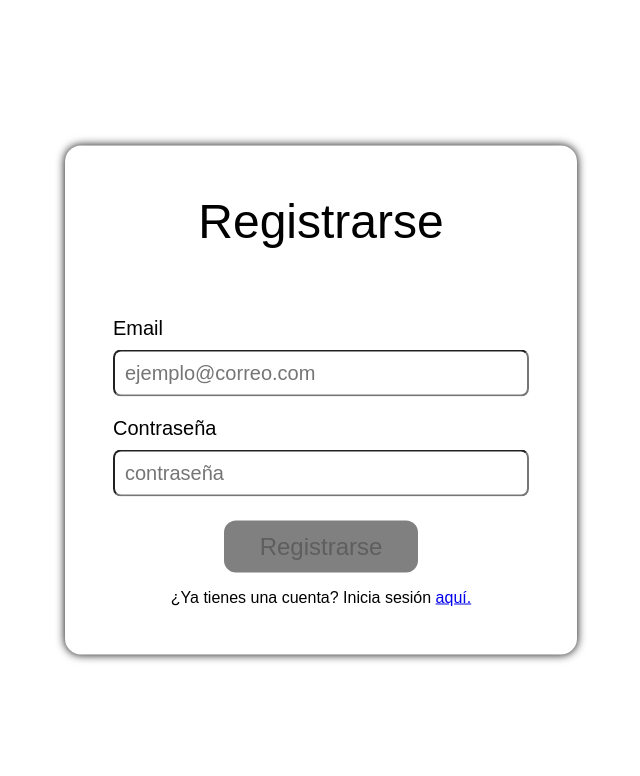
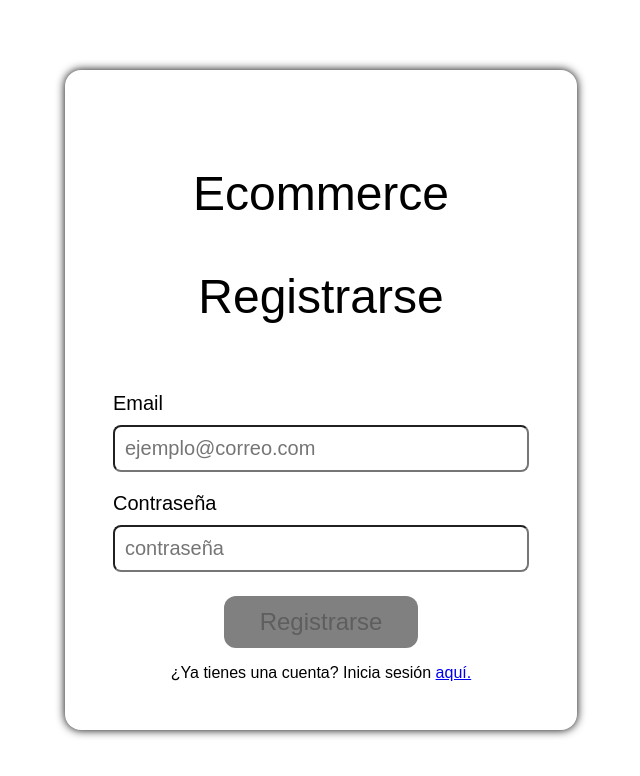
Before and after one commit to PabloCaballero1295/ecommerce, a React (Vite) app: page /signup in a window 1280 px wide. Shown: the top 776 px of the page, without its empty margins (319-959 px from the left). Built offline with nearby package versions, Linux system fonts and the light colour scheme.

Commit message:
Modified login and signup to go back to home with logo

```diff
--- a/src/components/LoginPage/LoginPage.module.css
+++ b/src/components/LoginPage/LoginPage.module.css
@@ -2,6 +2,13 @@
   height: 100vh;
   max-width: 1280px;
   margin: auto;
+}
+
+.logo {
+  cursor: pointer;
+  font-size: 3em;
+  width: fit-content;
+  margin: 1em auto;
 }
 
 .content {
--- a/src/components/LoginPage/LoginPage.tsx
+++ b/src/components/LoginPage/LoginPage.tsx
@@ -60,10 +60,17 @@ export const LoginPage = () => {
     }
   }, [email, password])
 
+  const goToHome = () => {
+    navigate("/")
+  }
+
   return (
     <div className={styles.wrapper}>
       <div className={styles.content}>
         <div>
+          <div className={styles.logo} onClick={goToHome}>
+            Ecommerce
+          </div>
           <div className={styles.title}>Login</div>
           <div className={styles.form_wrapper}>
             <div className={styles.input_title}>Email</div>
--- a/src/components/SignUpPage/SignUpPage.module.css
+++ b/src/components/SignUpPage/SignUpPage.module.css
@@ -2,6 +2,13 @@
   height: 100vh;
   max-width: 1280px;
   margin: auto;
+}
+
+.logo {
+  cursor: pointer;
+  font-size: 3em;
+  width: fit-content;
+  margin: 1em auto;
 }
 
 .content {
--- a/src/components/SignUpPage/SignUpPage.tsx
+++ b/src/components/SignUpPage/SignUpPage.tsx
@@ -1,7 +1,7 @@
 import styles from "./SignUpPage.module.css"
 import axios from "axios"
 import { useEffect, useState } from "react"
-import { Link } from "react-router-dom"
+import { Link, useNavigate } from "react-router-dom"
 import config from "../../config/config"
 
 export const SignUpPage = () => {
@@ -12,6 +12,8 @@ export const SignUpPage = () => {
   const [passwordError, setPasswordError] = useState("")
   const [passwordIsCorrect, setPasswordIsCorrect] = useState(false)
   const [disabled, setDisabled] = useState(false)
+
+  const navigate = useNavigate()
 
   const createUser = async (email: string, password: string): Promise<void> => {
     try {
@@ -65,6 +67,10 @@ export const SignUpPage = () => {
     }
   }
 
+  const goToHome = () => {
+    navigate("/")
+  }
+
   useEffect(() => {
     if (emailIsCorrect && passwordIsCorrect) {
       setDisabled(false)
@@ -77,6 +83,9 @@ export const SignUpPage = () => {
     <div className={styles.wrapper}>
       <div className={styles.content}>
         <div>
+          <div className={styles.logo} onClick={goToHome}>
+            Ecommerce
+          </div>
           <div className={styles.title}>Registrarse</div>
           <div className={styles.form_wrapper}>
             <div className={styles.input_title}>Email</div>
```
